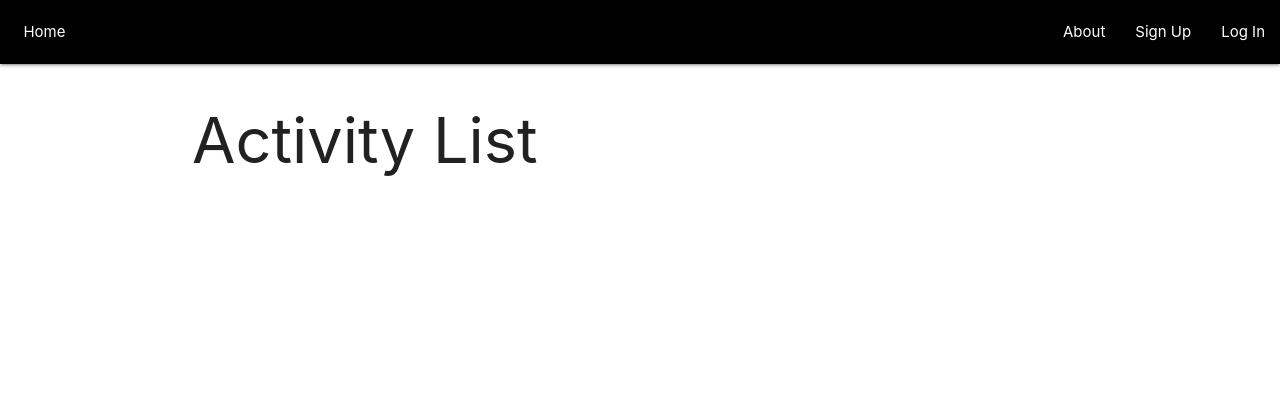
After one commit to ripleymay/em_pwr_ed, a Django app: page /activities/ in a window 1280 px wide. The commit adds this page. Shown: the top 420 px of the page. Run offline with Django 3.2, Linux system fonts and the light colour scheme; data that the repository does not hold is empty.

Commit message:
add and edit and delete activities

```diff
--- a/main_app/templates/base.html
+++ b/main_app/templates/base.html
@@ -9,6 +9,7 @@
   <title>emPWRed</title>
   <link rel="stylesheet" href="https://cdnjs.cloudflare.com/ajax/libs/materialize/1.0.0/css/materialize.min.css">
   <link rel="stylesheet" type="text/css" href="{% static 'css/style.css' %}">
+  <script src="https://cdnjs.cloudflare.com/ajax/libs/materialize/1.0.0/js/materialize.min.js"></script>
 </head>
 <body>
   <header class="navbar-fixed">
--- a/main_app/templates/categories/index.html
+++ b/main_app/templates/categories/index.html
@@ -2,10 +2,14 @@
 {% block content %}
 
 <h1> Your Dashboard </h1>
+
+<a href="{% url 'activity_create' %}">Add Activity</a>
+<a href="{% url 'activity_list' %}">All Activites</a>
+
 {% for c in categories %}
     <div class="card">
         <div class="card-content">
-            <span class="card-title">{{ c.get_title_display }}</span>
+            <span class="card-title">{{ c.title }}</span>
         </div>
     </div>
   </a>
--- /dev/null
+++ b/main_app/templates/main_app/activity_list.html
@@ -0,0 +1,17 @@
+{% extends 'base.html' %}
+{% block content %}
+
+<h1>Activity List</h1>
+
+{% for activity in activity_list %}
+  <a href="{% url 'activity_detail' activity.id %}">
+    <div class="card">
+        <div class="card-content">
+            <span class="card-title">{{ activity.title }}</span>
+            <p>{{ activity.description }}</p>
+        </div>
+    </div>
+  </a>
+{% endfor %}
+
+{% endblock %}
--- a/main_app/urls.py
+++ b/main_app/urls.py
@@ -6,5 +6,9 @@ urlpatterns = [
     path('about/', views.about, name='about'),
     path('accounts/signup/', views.signup, name='signup'),
     path('dashboard/', views.dashboard, name = 'dashboard'),
-
+    path('activities/create/', views.ActivityCreate.as_view(), name='activity_create'),
+    path('activities/<int:pk>/update/', views.ActivityUpdate.as_view(), name='activity_update'),
+    path('activities/<int:pk>/delete/', views.ActivityDelete.as_view(), name='activity_delete'),
+    path('activities/', views.ActivityList.as_view(), name='activity_list'),
+    path('activities/<int:pk>/', views.ActivityDetail.as_view(), name='activity_detail')
 ]
--- a/main_app/views.py
+++ b/main_app/views.py
@@ -1,7 +1,10 @@
 from django.shortcuts import render, redirect
+from django.views.generic.edit import CreateView, UpdateView, DeleteView
+from django.views.generic import ListView, DetailView
 from django.contrib.auth import login
 from django.contrib.auth.forms import UserCreationForm
-from .models import Category
+from .models import Category, Activity, Log
+from .forms import ActivityForm
 
 # Create your views here.
 
@@ -14,6 +17,31 @@ def about(request):
 def dashboard(request):
   categories = Category.objects.all()
   return render(request, 'categories/index.html', { 'categories': categories })
+
+class ActivityCreate(CreateView):
+  model = Activity
+  # fields = ['title', 'description', 'categories']
+  form_class = ActivityForm
+  # will be called if the cat data is valid
+  def form_valid(self, form):
+    # form.instance is the in-memory new cat obj
+    form.instance.user = self.request.user
+    # Let the CreateView's form_valid method do its job
+    return super().form_valid(form)
+
+class ActivityUpdate(UpdateView):
+  model = Activity
+  form_class = ActivityForm
+
+class ActivityList(ListView):
+  model = Activity
+
+class ActivityDetail(DetailView):
+  model = Activity
+
+class ActivityDelete(DeleteView):
+  model = Activity
+  success_url = '/dashboard/'
 
 def signup(request):
   error_message = ''
```
Also changed, not shown: main_app/forms.py (added, +7 -0 lines), main_app/models.py (+8 -15 lines), main_app/templates/main_app/activity_confirm_delete.html (added, +13 -0 lines), main_app/templates/main_app/activity_detail.html (added, +22 -0 lines), main_app/templates/main_app/activity_form.html (added, +23 -0 lines), main_app/migrations/0002_alter_category_title.py (added).
